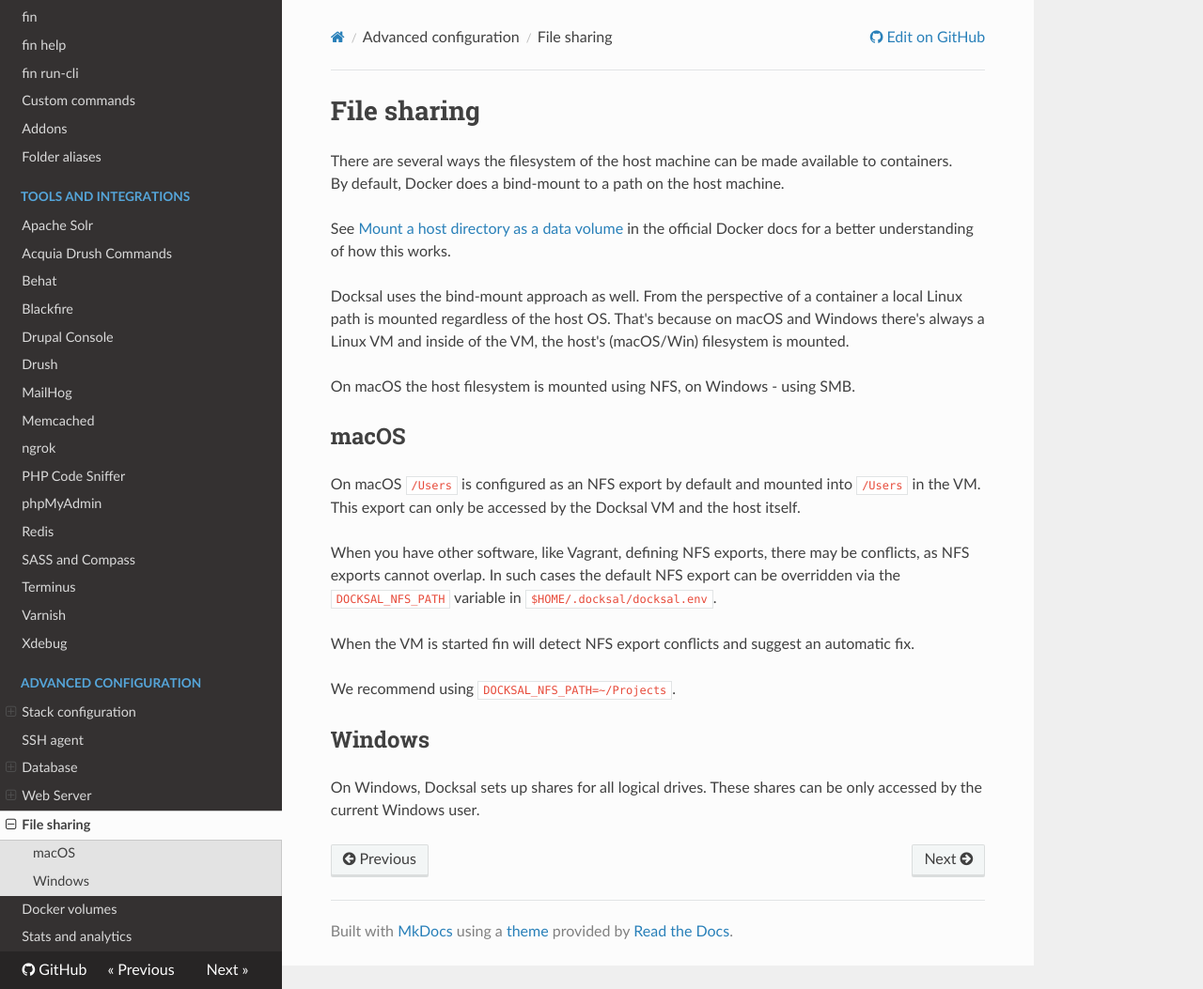
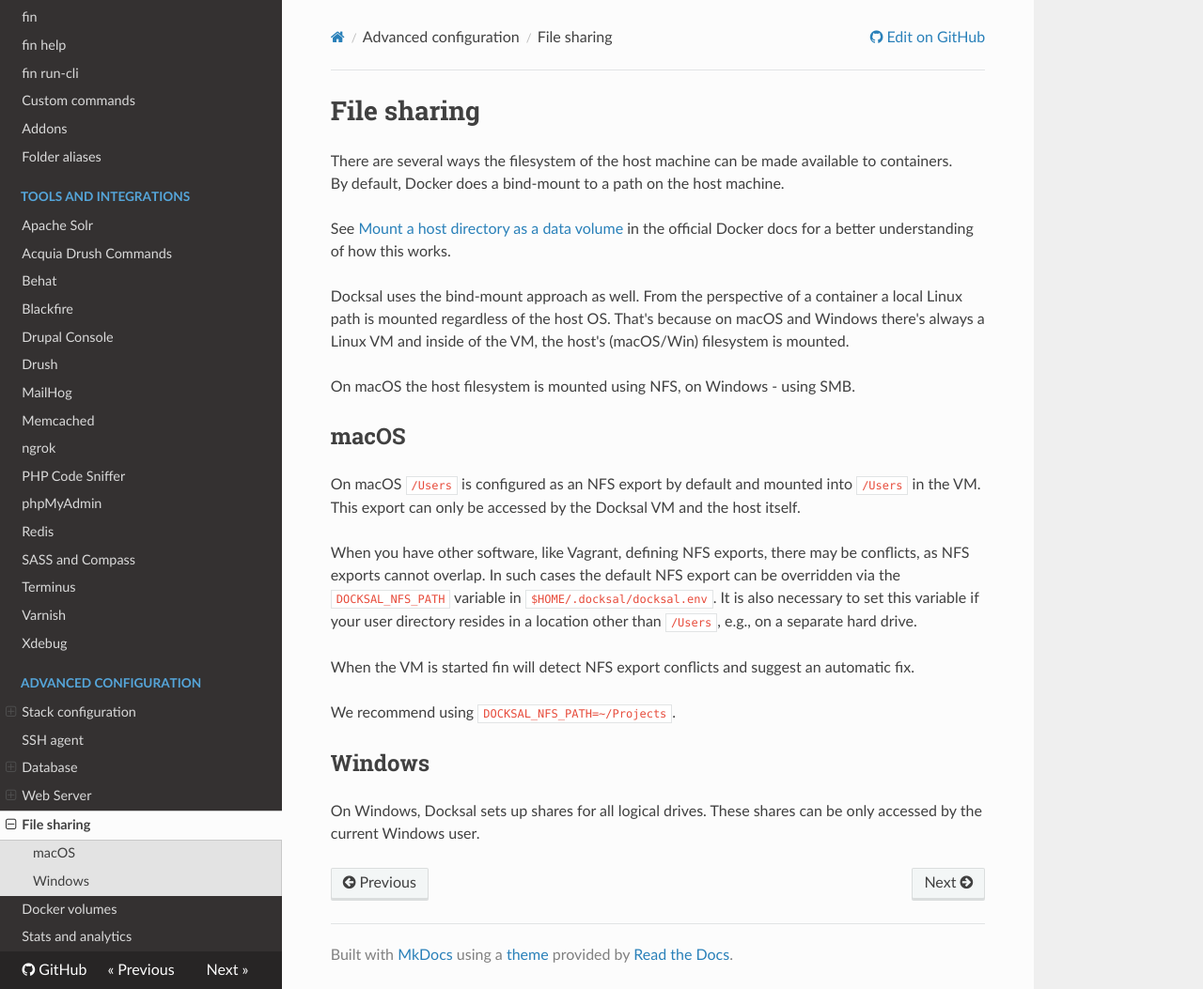
Before and after one commit to docksal/docksal, an MkDocs documentation site: the page built from docs/advanced/file-sharing.md, in a window 1280 px wide and 1053 px high. Shown: the whole window at 94% size. Built offline with MkDocs 1.6.1, drawn with Linux system fonts in a browser that asks for light colours; nearby versions of some CDN libraries; old or Windows-style settings are respelled for this version of MkDocs.

Commit message:
Added sentence for case where user's home directory is on separate mounted hard drive

```diff
--- a/docs/advanced/file-sharing.md
+++ b/docs/advanced/file-sharing.md
@@ -18,7 +18,7 @@ On macOS `/Users` is configured as an NFS export by default and mounted into `/U
 be accessed by the Docksal VM and the host itself.
 
 When you have other software, like Vagrant, defining NFS exports, there may be conflicts, as NFS exports cannot overlap.
-In such cases the default NFS export can be overridden via the `DOCKSAL_NFS_PATH` variable in `$HOME/.docksal/docksal.env`.
+In such cases the default NFS export can be overridden via the `DOCKSAL_NFS_PATH` variable in `$HOME/.docksal/docksal.env`. It is also necessary to set this variable if your user directory resides in a location other than `/Users`, e.g., on a separate hard drive.
 
 When the VM is started fin will detect NFS export conflicts and suggest an automatic fix.
 
```
